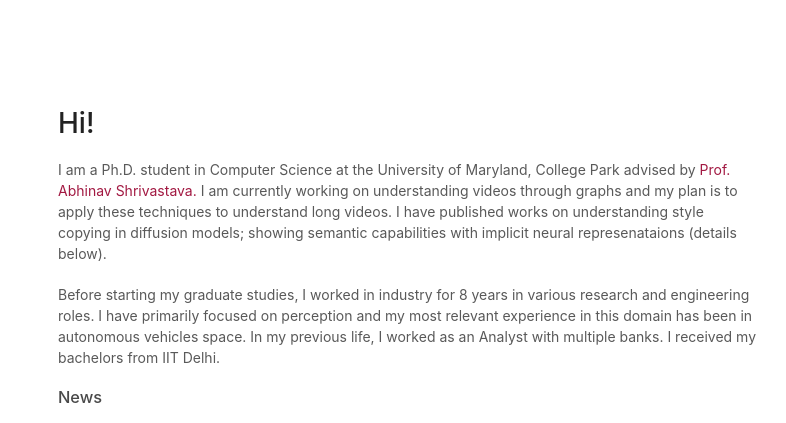
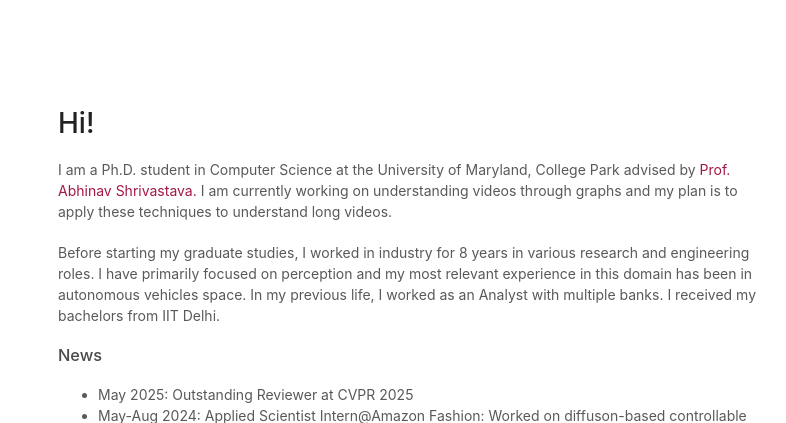
Before and after one commit to learn2phoenix/learn2phoenix.github.io, a plain HTML site: page index.html in a window 1280 px wide. Shown: the top 423 px of the page, 392-1178 px from the left. Drawn offline with Linux system fonts and the light colour scheme; files whose address does not match are found by name.

Commit message:
updating reviewer award

```diff
--- a/index.html
+++ b/index.html
@@ -75,8 +75,7 @@
         <h1>Hi!</h1>
 
         <p>I am a Ph.D. student in Computer Science at the University of Maryland, College Park advised by <a href="http://www.cs.umd.edu/~abhinav/">Prof. Abhinav Shrivastava. </a>
-          I am currently working on understanding videos through graphs and my plan is to apply these techniques to understand long videos. I have published works on understanding
-          style copying in diffusion models; showing semantic capabilities with implicit neural represenataions (details below).</p>
+          I am currently working on understanding videos through graphs and my plan is to apply these techniques to understand long videos.</p>
 
         <p>Before starting my graduate studies, I worked in industry for 8 years in various research and engineering roles. I have primarily focused on perception and my most relevant experience
             in this domain has been in autonomous vehicles space. In my previous life, I worked as an Analyst with multiple banks. I received my bachelors from IIT Delhi. </p>
@@ -85,6 +84,7 @@
         <h3>News</h3>
 
         <ul>
+          <li>May 2025: Outstanding Reviewer at CVPR 2025</li>
           <li>May-Aug 2024: Applied Scientist Intern@Amazon Fashion: Worked on diffuson-based  controllable indoor novel scene creation. Work is still under progress</li>
           <li>July 2024: <b>3 papers got accepted to ECCV 2024</b>. Two of these works were as shared first-author</li>
           <li>May-Aug 2023: Applied Scientist Intern@Amazon Fashion</li>
```
